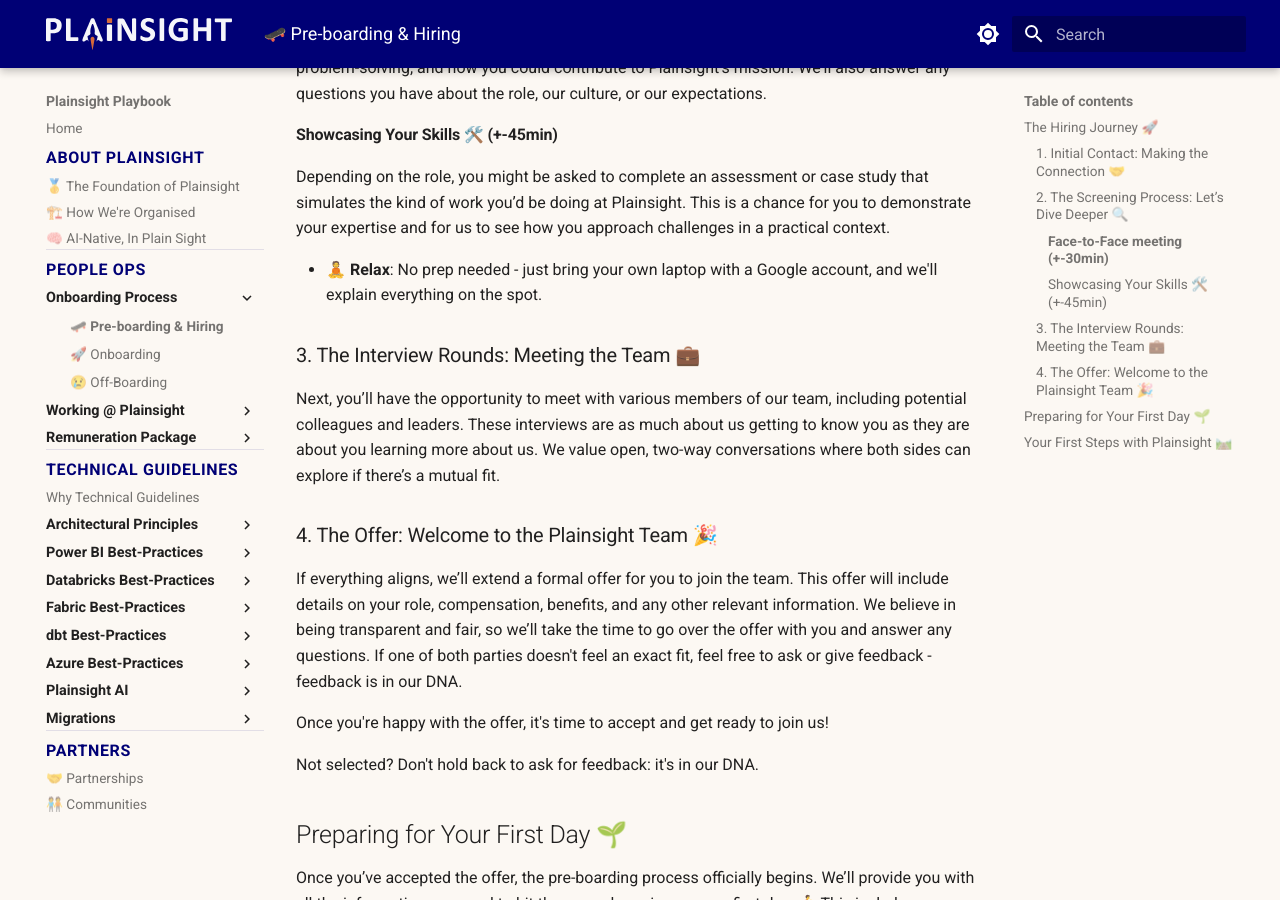
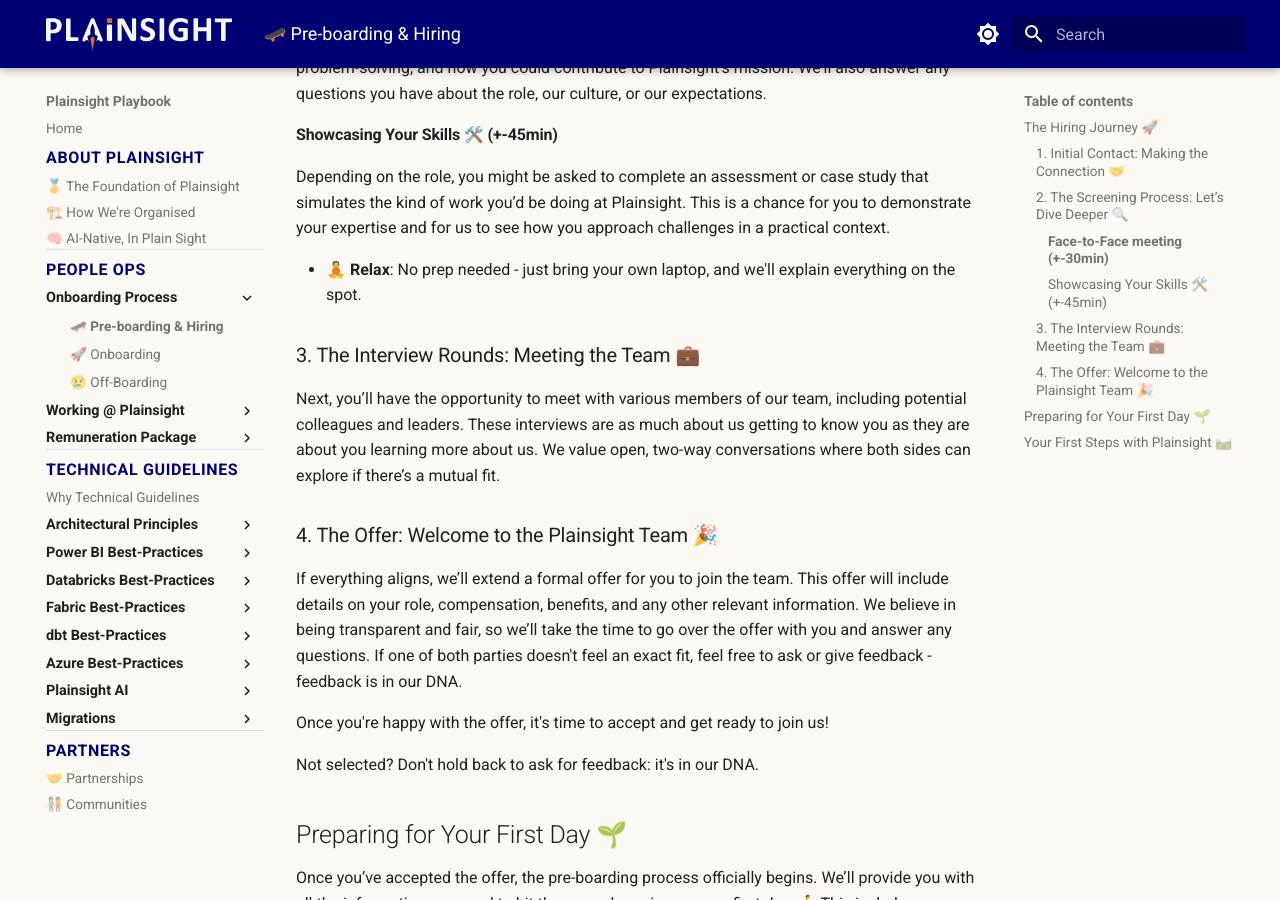
Before and after one commit to PlainsightPro/Vision-Playbook, an MkDocs documentation site: the page built from docs/people-ops/pre-boarding-and-hiring.md, in a window 1280 px wide and 900 px high, scrolled down 1536 px. Built offline with MkDocs 1.6.1 and Material for MkDocs 9.7.7, drawn with Linux system fonts in a browser that asks for light colours.

Commit message:
Drop the Google account requirement for the technical challenge
Co-Authored-By: Claude Opus 5.5 <noreply@anthropic.com>

```diff
--- a/docs/people-ops/pre-boarding-and-hiring.md
+++ b/docs/people-ops/pre-boarding-and-hiring.md
@@ -51,7 +51,7 @@ In this stage, we’ll review your experience, skills, and potential fit with ou
 #### Showcasing Your Skills 🛠️ (+-45min)
 Depending on the role, you might be asked to complete an assessment or case study that simulates the kind of work you’d be doing at Plainsight. This is a chance for you to demonstrate your expertise and for us to see how you approach challenges in a practical context.
 
-- 🧘 **Relax**: No prep needed - just bring your own laptop with a Google account, and we'll explain everything on the spot.
+- 🧘 **Relax**: No prep needed - just bring your own laptop, and we'll explain everything on the spot.
 ### 3. The Interview Rounds: Meeting the Team 💼
 Next, you’ll have the opportunity to meet with various members of our team, including potential colleagues and leaders. These interviews are as much about us getting to know you as they are about you learning more about us. We value open, two-way conversations where both sides can explore if there’s a mutual fit.
 
```
